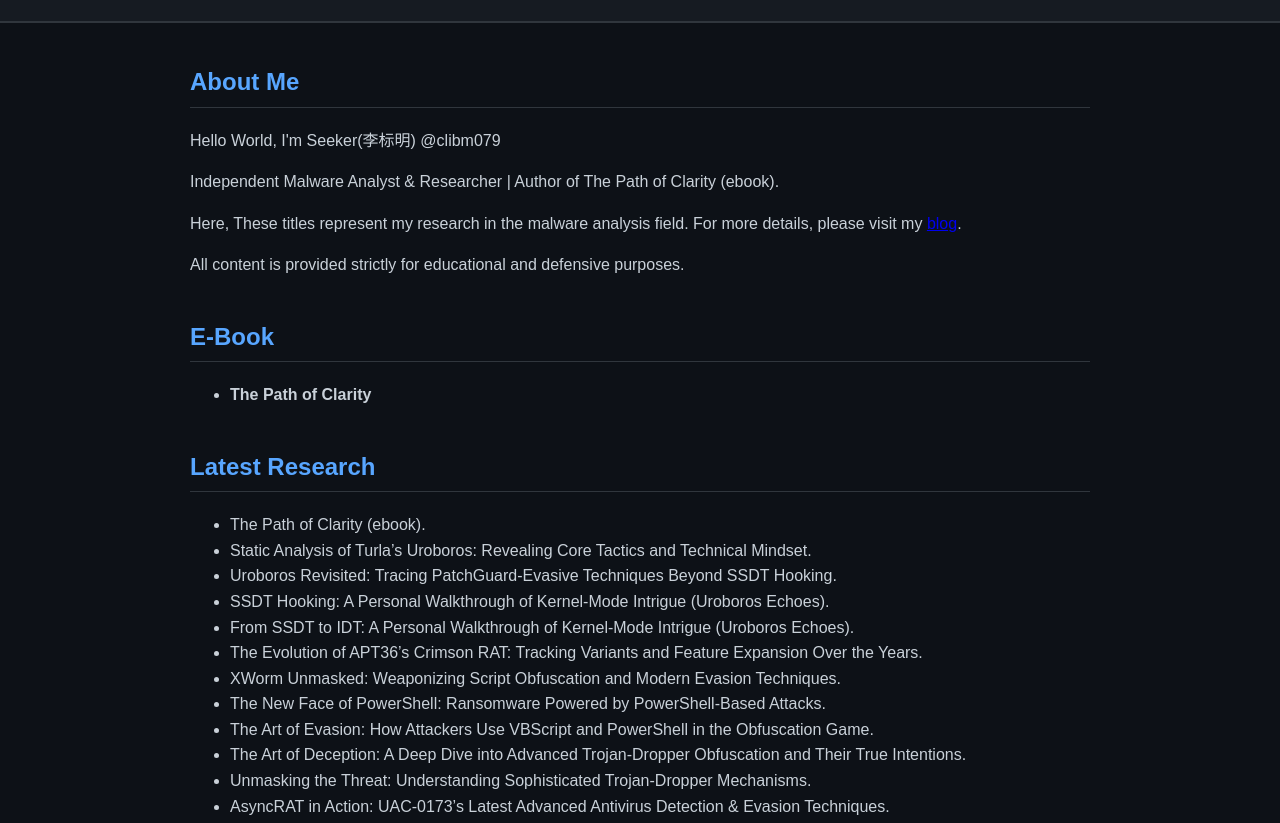
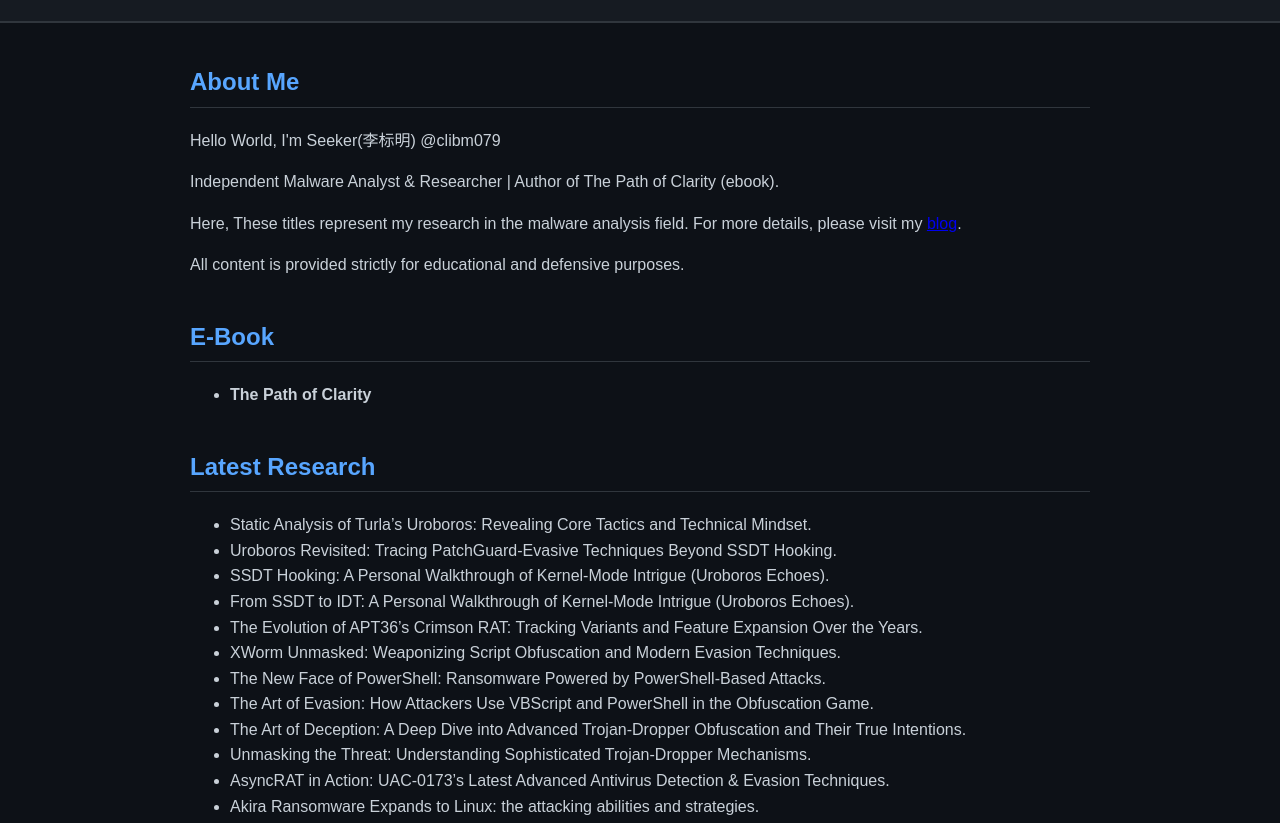
Before and after one commit to seeker-lee/seeker-lee.github.io, a plain HTML site: page index.htm in a window 1280 px wide. Shown: the part 269-1092 px from the top of the page. Drawn offline with Linux system fonts and the light colour scheme.

Commit message:
Update index.htm

```diff
--- a/index.htm
+++ b/index.htm
@@ -105,7 +105,6 @@
     <section id="research">
       <h2>Latest Research</h2>
       <ul>
-        <li>The Path of Clarity (ebook).</li>
         <li>Static Analysis of Turla’s Uroboros: Revealing Core Tactics and Technical Mindset.</li>
         <li>Uroboros Revisited: Tracing PatchGuard-Evasive Techniques Beyond SSDT Hooking.</li>
         <li>SSDT Hooking: A Personal Walkthrough of Kernel-Mode Intrigue (Uroboros Echoes).</li>
```
